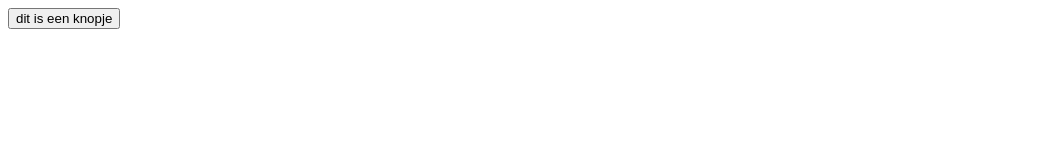
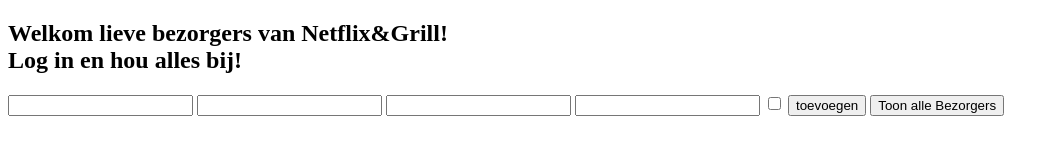
Before and after one commit to Rikku77/yc2210-html, a plain HTML site: page OmedInDeBocht.html in a window 1280 px wide. Shown: the whole page, without its empty margins (0-1059 px from the left). Drawn offline with Linux system fonts and the light colour scheme.

Commit message:
bezorgerFront bewerkt

```diff
--- a/OmedInDeBocht.html
+++ b/OmedInDeBocht.html
@@ -1,16 +1,69 @@
+
 <!DOCTYPE html>
 <html lang="en">
 <head>
     <meta charset="UTF-8">
     <meta http-equiv="X-UA-Compatible" content="IE=edge">
     <meta name="viewport" content="width=device-width, initial-scale=1.0">
-    <title>Document</title>
+    <title>Bezorgers</title>
     <script>
-        function LetsGo(){
-            fetch("http://localhost:8082/AlleBezorgers")
-            .then(a=>a.json())
-            .then(b=>tabelmaken(b))
+        function toonBezorgers(){
+            var xhr = new XMLHttpRequest();
+            xhr.onreadystatechange = function(){
+                if(this.readyState == 4){
+                    console.log(this.responseText);
+                    var allBezorgers = JSON.parse(this.responseText);
+                    var eindString = "<table border=2>";
+                    for(var x = 0; x < allBezorgers.length; x++){
+                        eindString += "<tr><td>"+allBezorgers[x].naam+"</td>";
+                        eindString += "<td>"+allBezorgers[x].leeftijd+"</td><td><button onclick=verwijderen("+allBezorgers[x].id+")>verwijder</button></td></tr>";
+                        // eindString += "<tr><td>"+allBezorgers[x].beschikbaar+"</td></tr>";
+                    }
+                    eindString += "</table>";
+                    document.getElementById("alleBezorgersTabel").innerHTML = eindString;
+                }
+            }
+            xhr.open("GET","http://localhost:8082/AlleBezorgers", true);
+            xhr.send();
         }
+        function toevoegen(){
+            var debezorger = {};
+            debezorger.naam = document.getElementById("naambezorger").value;
+            debezorger.leeftijd = document.getElementById("leeftijdbezorger").value;
+            debezorger.password = document.getElementById("wachtwoordbezorger").value;
+            debezorger.email = document.getElementById("emailbezorger").value;
+            debezorger.beschikbaar = document.getElementById("beschikbaarbezorger").checked;
+            var deJSON = JSON.stringify(debezorger);
+            var leeftijdbezorger = parseInt(debezorger);
+            var wachtwoordinvoer = JSON.stringify(debezorger);
+            var xhr = new XMLHttpRequest();
+            xhr.onreadystatechange = function(){
+                if(this.readyState == 4){
+                    console.log("toevoegen gelukt");
+                    toonBezorgers();
+                }
+            }
+            xhr.open("POST","http://localhost:8082/Bezorger", true);
+            xhr.setRequestHeader("Content-Type","application/json");
+            xhr.send(deJSON);
+
+        }
+        function verwijderen(deid){
+            var xhr = new XMLHttpRequest();
+            xhr.onreadystatechange = function(){
+                if(this.readyState == 4){
+                    toonBezorgers();
+                    // window.location=window.location;
+                    }
+            }
+            xhr.open("DELETE","http://localhost:8082/verwijderBezorger/"+deid, true);
+            xhr.send();
+		}
+
+
+
+
+
         function tabelmaken(tabel){
             for(var x=0; x<tabel.length; x++){
                 document.getElementById("def").innerHTML+=tabel[x].naam
@@ -18,14 +71,37 @@
 
 
         }
+        // function Login(){
+        //     console.log("Login here");
+        //     let a=document.getElementById("Username").value;
+        //     let b=document.getElementById("OTP").value;
+        //     console.log(a);
+        //     console.log(b);
+        //     fetch("http://localhost:8082/Gegevens/"+a+"/"+b)
+        //     .then(c=>c.text())
+        // }
+
+
 
 
     </script>
 </head>
 <body>
-<button onclick="LetsGo()">dit is een knopje</button>
+    <h2>Welkom lieve bezorgers van Netflix&Grill!
+        <br> Log in en hou alles bij!</h2>
 
-<div id="def"></div>
+<input type="naam" id="naambezorger">
+<input type="number" id="leeftijdbezorger">
+<input type="password" id="wachtwoordbezorger">
+<input type="email" id="emailbezorger">
+<input type="checkbox" id="beschikbaarbezorger">
+<button onclick="toevoegen()">toevoegen</button>
+<button onclick="toonBezorgers()">Toon alle Bezorgers</button>
+<div id="alleBezorgersTabel"></div>
+
+
+<!-- <button onclick="Login()">Sign in</button> -->
+<!-- <div id="def"></div> -->
 
 
 </body>
```
